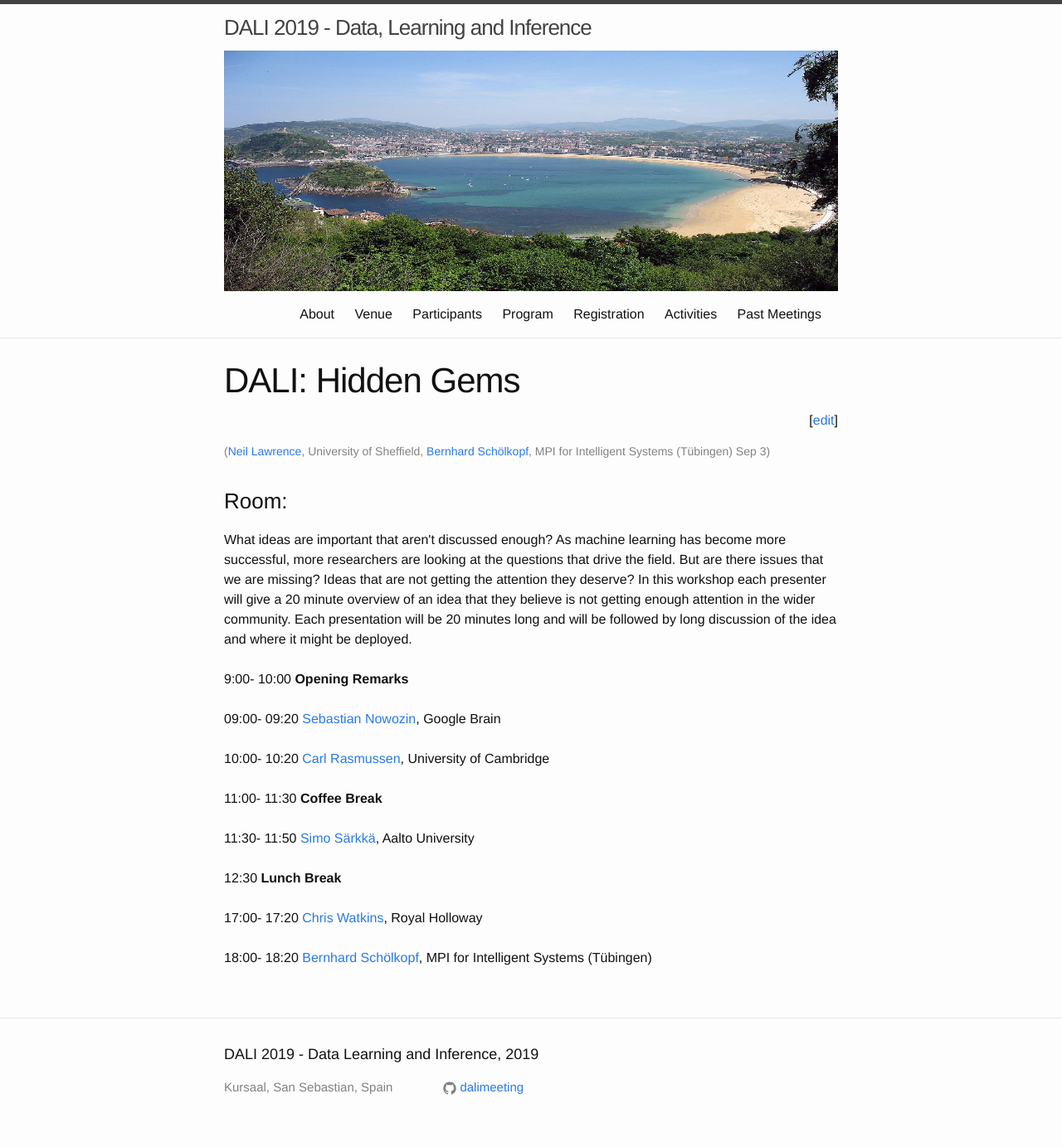
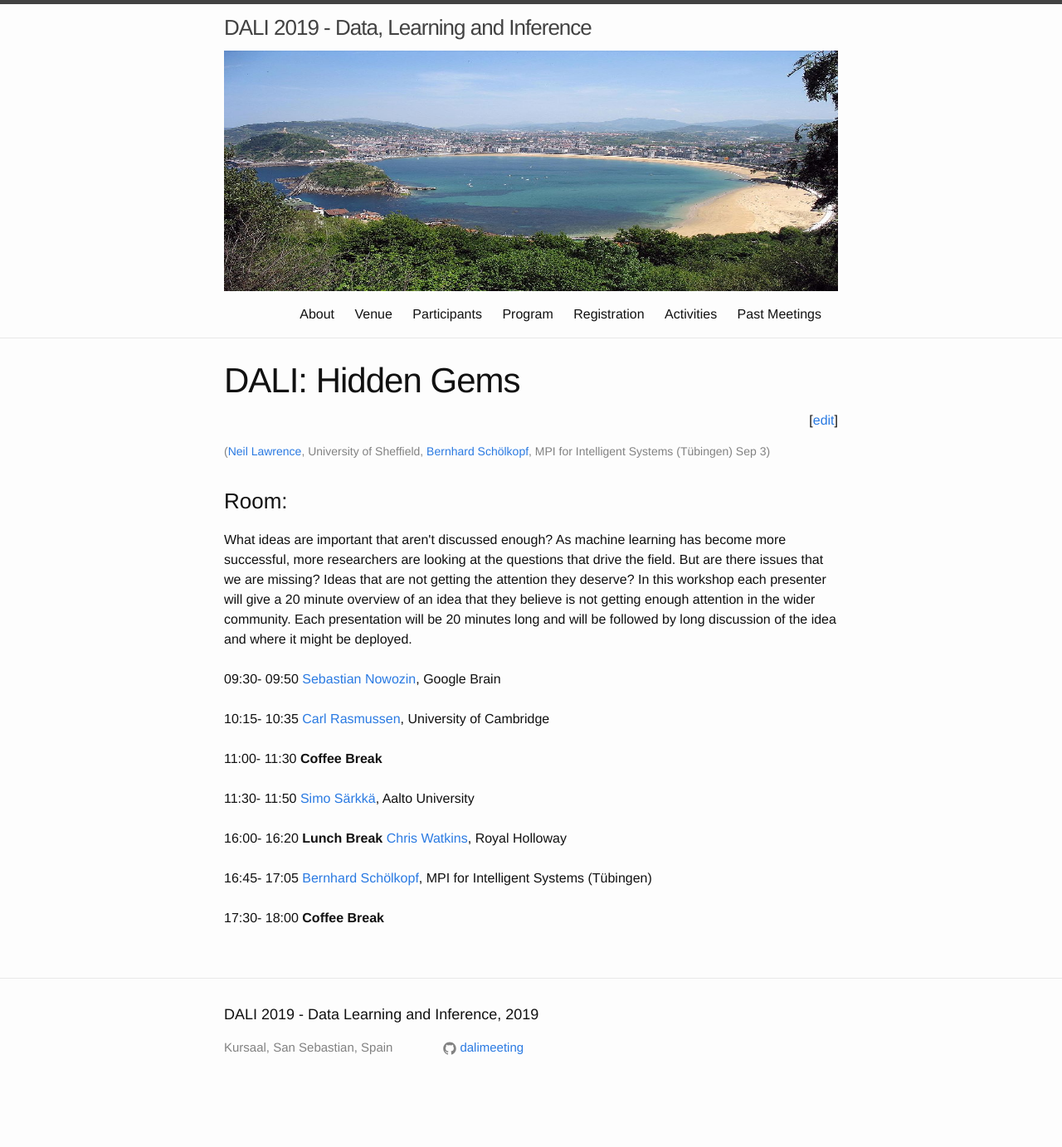
Before and after one commit to dalimeeting/dalimeeting.github.io, a Jekyll site: the page built from _posts/2019-09-03-workshop-03-04.md, in a window 1280 px wide. Shown: the whole page at 83% size. Built offline with Jekyll 4.4.1, drawn with Linux system fonts in a browser that asks for light colours; after the commit the page ends 1335 px from its top, so only the background shows below that.

Commit message:
Update 2019-09-03-workshop-03-04.md

```diff
--- a/_posts/2019-09-03-workshop-03-04.md
+++ b/_posts/2019-09-03-workshop-03-04.md
@@ -22,14 +22,6 @@ organizers:
 room: ""
 show_abstracts: false
 talks:
-- title: "Opening Remarks"
-  author:
-  - given:
-    family:
-    institute:
-  abstract:
-  start: "9:00"
-  end: "10:00"
 - title: ""
   author:
   - given: Sebastian
@@ -37,16 +29,16 @@ talks:
     url: http://www.nowozin.net/sebastian/
     institute: Google Brain
   abstract:
-  start: "09:00"
-  end: "09:20"
+  start: "09:30"
+  end: "09:50"
 - title: ""
   author:
   - given: Carl
     family: Rasmussen
     url: http://mlg.eng.cam.ac.uk/carl/
     institute: University of Cambridge
-  start: "10:00"
-  end: "10:20"
+  start: "10:15"
+  end: "10:35"
 - title: "Coffee Break"
   start: "11:00"
   end: "11:30"
@@ -60,16 +52,15 @@ talks:
   start: "11:30"
   end: "11:50"
 - title: "Lunch Break"
-  start: "12:30"
-- title: ""
+  start: "13:00"
   author:
   - given: Chris
     family: Watkins
     url: http://www.cs.rhul.ac.uk/~chrisw/
     institute: Royal Holloway
   abstract:
-  start: "17:00"
-  end: "17:20"
+  start: "16:00"
+  end: "16:20"
 - title: ""
   author:
   - given: Bernhard
@@ -77,6 +68,10 @@ talks:
     url: https://www.is.mpg.de/~bs
     institute: MPI for Intelligent Systems (Tübingen)
   abstract:
-  start: "18:00"
-  end: "18:20"
+  start: "16:45"
+  end: "17:05"
+- title: "Coffee Break"
+  start: "17:30"
+  end: "18:00"
+
 ---
```
